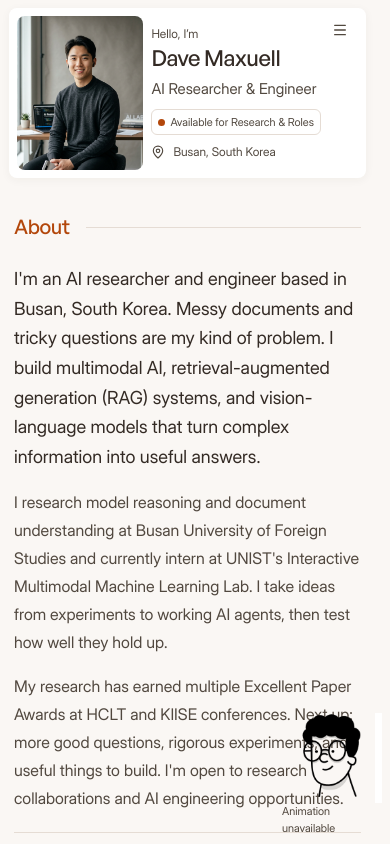
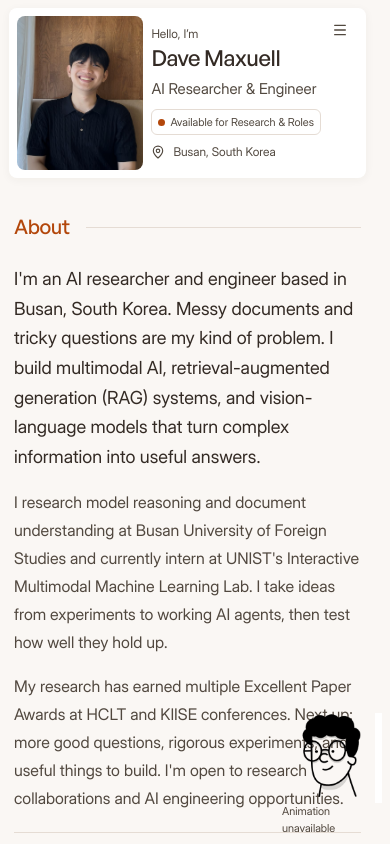
Before and after one commit to davemaxuell/CV, a React (Vite) app: page / in a window 390 px wide. Shown: the top 844 px of the page. Built offline with nearby package versions, Linux system fonts and the light colour scheme; a web font is replaced by a local one.

Commit message:
Replace profile portrait with supplied photo and responsive framing

```diff
--- a/src/components/Sidebar.tsx
+++ b/src/components/Sidebar.tsx
@@ -2,7 +2,7 @@ import { useState } from "react";
 import { AnimatePresence, motion, useReducedMotion } from "motion/react";
 import { MapPin, Mail, Phone, Menu, X } from "lucide-react";
 import { personalInfo } from "../data/portfolioData";
-import portrait from "../assets/images/dave_portrait_1789965082593.jpg";
+import portrait from "../assets/images/dave-profile.jpg";
 import { panelTransition } from './motionSettings';
 
 export const Sidebar = ({
@@ -64,13 +64,15 @@ export const Sidebar = ({
     <aside className="profile-column">
       <div className="profile-sticky">
         <div className="profile-card">
+          <div className="profile-photo-frame">
           <img
             className="profile-photo"
             src={portrait}
             alt="Dave Maxuell"
-            width="360"
-            height="387"
+            width="960"
+            height="1280"
           />
+          </div>
           <div className="profile-copy">
             <h1>
               <span className="profile-greeting">Hello, I’m</span>
--- a/src/index.css
+++ b/src/index.css
@@ -172,14 +172,25 @@ textarea:focus-visible {
   box-shadow: var(--shadow);
   position: relative;
 }
+.profile-photo-frame {
+  display: block;
+  width: 100%;
+  height: 236px;
+  overflow: hidden;
+  border-radius: 8px;
+  margin-bottom: 10px;
+}
 .profile-photo {
   display: block;
   width: 100%;
-  height: 236px;
+  height: 100%;
   object-fit: cover;
-  object-position: top;
-  border-radius: 8px;
-  margin-bottom: 10px;
+  object-position: 56% 75%;
+  transform: scale(1.45);
+  transform-origin: 56% 62%;
+}
+@media (max-width: 809px) {
+  .profile-photo { transform: scale(1.7); }
 }
 .profile-copy h1 {
   font-size: 24px;
@@ -854,7 +865,7 @@ textarea:focus-visible {
     gap: 8px;
     min-height: 166px;
   }
-  .profile-photo {
+  .profile-photo-frame {
     width: 126px;
     height: auto;
     min-height: 154px;
@@ -1017,7 +1028,7 @@ textarea:focus-visible {
   }
 }
 @media (max-width: 359px) {
-  .profile-photo {
+  .profile-photo-frame {
     width: 100px;
     flex-basis: 100px;
   }
@@ -1062,7 +1073,7 @@ textarea:focus-visible {
 }
 /* Reference typography stays the same on mobile; only the name drops to 22px. */
 @media (max-width: 809px) {
-  .profile-photo {
+  .profile-photo-frame {
     height: 154px;
     min-height: 154px;
     max-height: 154px;
@@ -1218,7 +1229,7 @@ textarea:focus-visible {
     padding: 8px;
     min-height: 180px;
   }
-  .profile-photo {
+  .profile-photo-frame {
     width: 134px;
     height: 164px;
     flex: 0 0 134px;
@@ -1463,7 +1474,7 @@ html { scrollbar-gutter: stable; }
   letter-spacing: 0;
   color: var(--body);
 }
-.profile-photo { margin-bottom: 16px; }
+.profile-photo-frame { margin-bottom: 16px; }
 .profile-copy h1 { margin-bottom: 12px; }
 .profile-tagline { margin-bottom: 16px; }
 .profile-location { gap: 8px; line-height: 1.5; }
@@ -1474,11 +1485,11 @@ html { scrollbar-gutter: stable; }
 .profile-actions .primary-button, .profile-actions .secondary-button { min-height: 44px; display: flex; align-items: center; justify-content: center; }
 @media (min-width: 810px) and (max-width: 1199px) {
   .profile-contact { margin-top: 0; }
-  .profile-photo { margin-bottom: 0; }
+  .profile-photo-frame { margin-bottom: 0; }
 }
 @media (max-width: 809px) {
   .profile-card { padding: 8px; }
-  .profile-photo { margin-bottom: 0; }
+  .profile-photo-frame { margin-bottom: 0; }
   .profile-greeting { font-size: 0.75rem; margin-bottom: 2px; }
   .profile-copy h1 { margin-bottom: 8px; }
   .mobile-profile-contact .profile-links a { min-height: 36px; }
```
Also changed, not shown: src/assets/images/dave-profile.jpg (added).
